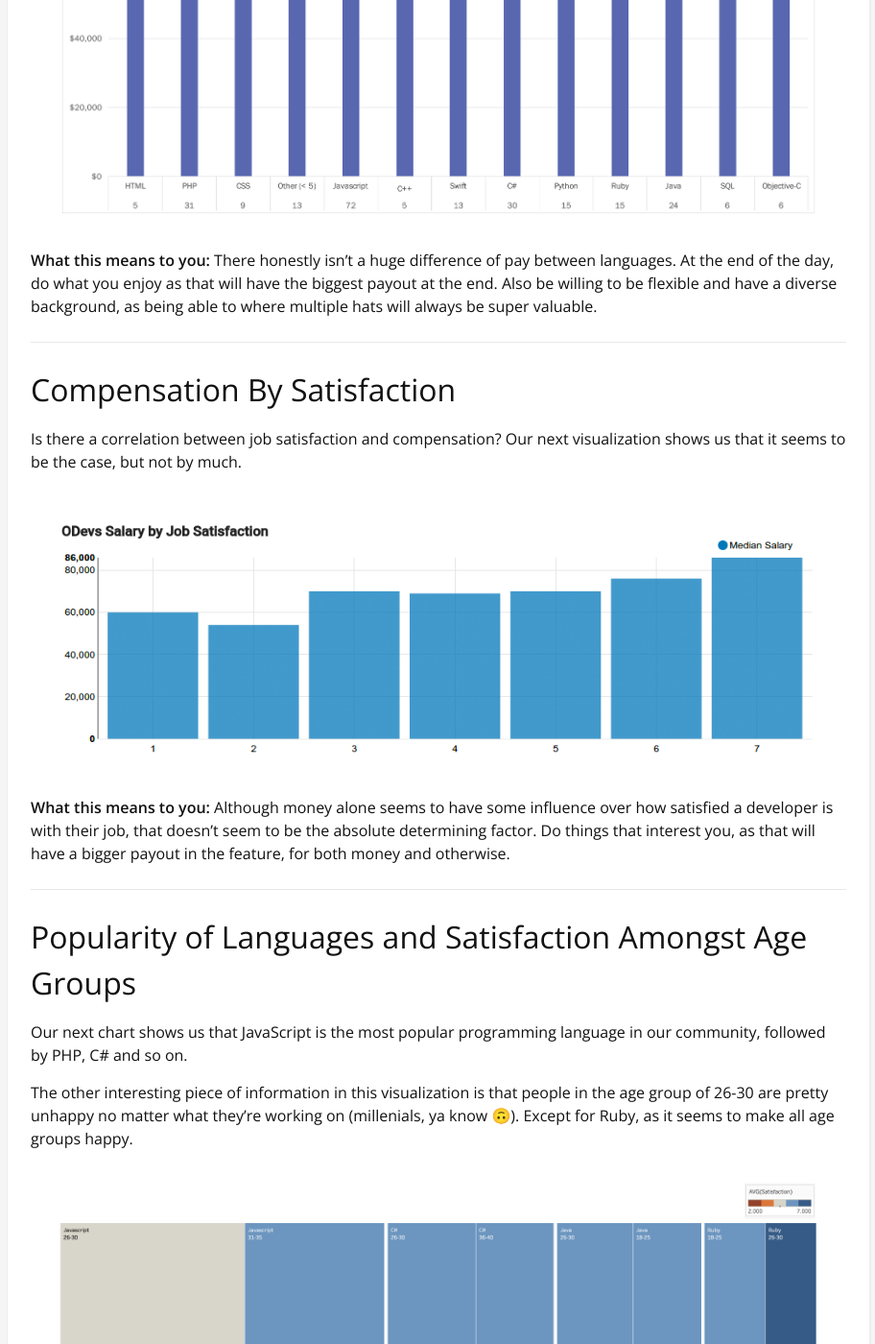
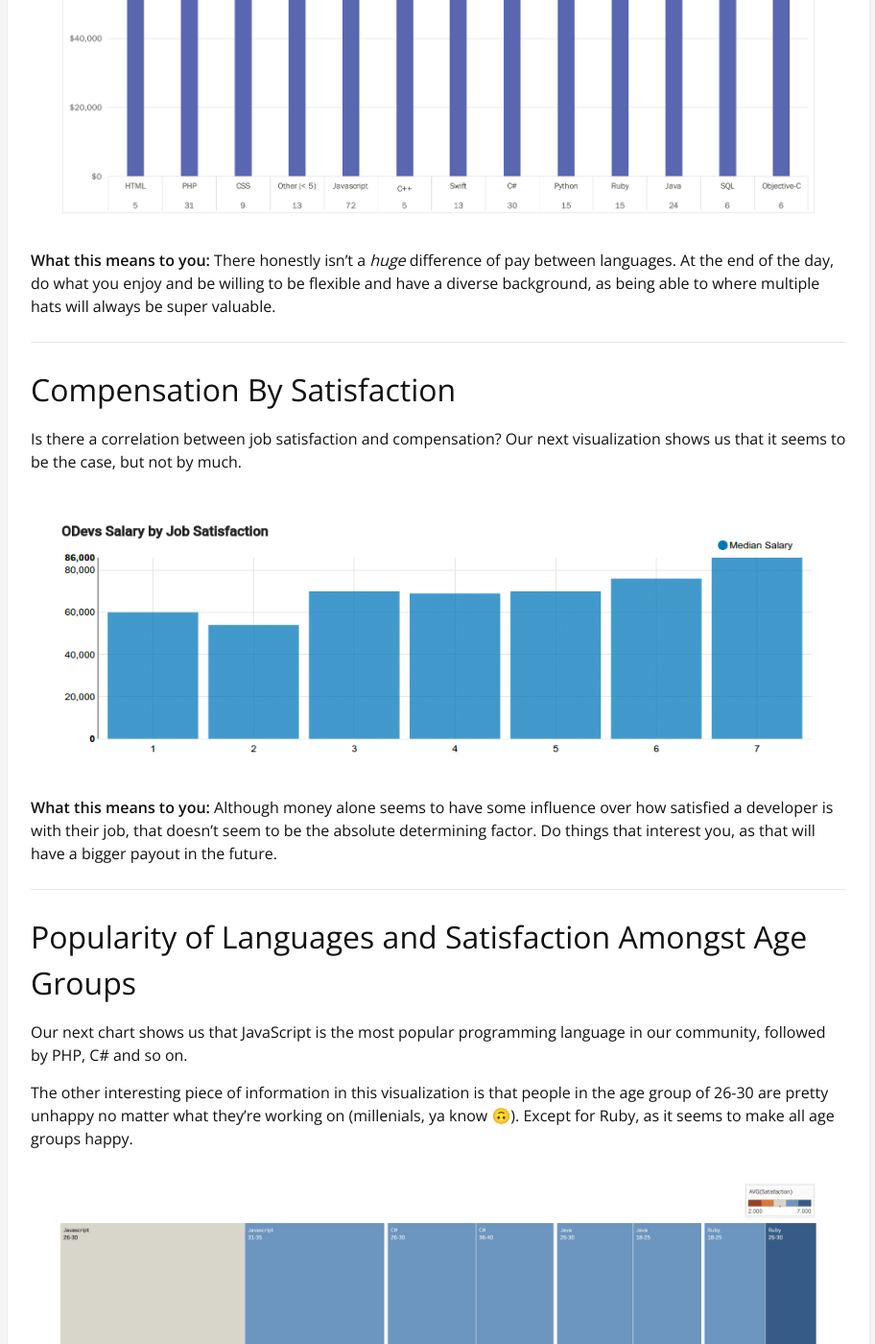
Before and after one commit to OrlandoDevs/orlandodevs.github.io, a Jekyll site: the page built from _posts/2017-07-10-orlando-devs-salaries-2017.md, in a window 1280 px wide and 1400 px high, scrolled down 4338 px. Shown: the whole window at 96% size, without its empty margins (183-1095 px from the left). Built offline with Jekyll 4.4.1, drawn with Linux system fonts in a browser that asks for light colours; comment, search, counter and statistics services are not loaded; some of the changed text lies outside the part shown.

Commit message:
Edits after checkout site

```diff
--- a/_posts/2017-07-10-orlando-devs-salaries-2017.md
+++ b/_posts/2017-07-10-orlando-devs-salaries-2017.md
@@ -64,7 +64,7 @@
 
 <img src="/assets/authors/sergiocruz/2017-salaries/3-pay-by-language.png" class="img-large img-center" alt="Compensation by programming language in Orlando, FL for software developers in 2017" />
 
-**What this means to you:** There honestly isn't a huge difference of pay between languages. At the end of the day, do what you enjoy as that will have the biggest payout at the end. Also be willing to be flexible and have a diverse background, as being able to where multiple hats will always be super valuable.
+**What this means to you:** There honestly isn't a _huge_ difference of pay between languages. At the end of the day, do what you enjoy and be willing to be flexible and have a diverse background, as being able to where multiple hats will always be super valuable.
 
 ---
 
@@ -74,7 +74,7 @@
 
 <img src="/assets/authors/sergiocruz/2017-salaries/4-pay-by-satisfaction.png" class="img-large img-center" alt="Correlation between pay and job satisfaction for Orlando, FL developers in 2017" />
 
-**What this means to you:** Although money alone seems to have some influence over how satisfied a developer is with their job, that doesn't seem to be the absolute determining factor. Do things that interest you, as that will have a bigger payout in the feature, for both money and otherwise.
+**What this means to you:** Although money alone seems to have some influence over how satisfied a developer is with their job, that doesn't seem to be the absolute determining factor. Do things that interest you, as that will have a bigger payout in the future.
 
 ---
 
@@ -92,7 +92,7 @@
 
 ## Compensation and People Management
 
-Is it true that developers need to become managers to finally have a breakthrough in income? According to the following chart, that **does not seem to be the case** in our community.
+Is it true that developers need to become managers to finally have a breakthrough in income? According to the following chart, that does **not** seem to be the case in our community.
 
 <img src="/assets/authors/sergiocruz/2017-salaries/8-pay-and-management.png" class="img-large img-center" alt="Programming language popularity amongst age groups in Orlando, FL in 2017" />
 
@@ -108,20 +108,20 @@
 
 **Question 1:** Primary Coding Language Used
 
-<img src="/assets/authors/sergiocruz/2017-salaries/answer-1.png" class="img-large img-center" alt="Primarty Coding Language Used in Orlando FL in 2017" />
+<img src="/assets/authors/sergiocruz/2017-salaries/answer-1.png" class="img-medium img-center" alt="Primarty Coding Language Used in Orlando FL in 2017" />
 
 **Question 2:** Secondary Coding Language Used
 
-<img src="/assets/authors/sergiocruz/2017-salaries/answer-2.png" class="img-large img-center" alt="Secondary Coding Language Used in Orlando FL in 2017" />
+<img src="/assets/authors/sergiocruz/2017-salaries/answer-2.png" class="img-medium img-center" alt="Secondary Coding Language Used in Orlando FL in 2017" />
 
 **Question 3:** Primary Framework/Platform Used
 
-<img src="/assets/authors/sergiocruz/2017-salaries/answer-3.png" class="img-large img-center" alt="Primary Framework Used in Orlando FL in 2017" />
+<img src="/assets/authors/sergiocruz/2017-salaries/answer-3.png" class="img-medium img-center" alt="Primary Framework Used in Orlando FL in 2017" />
 
 
 **Question 4:** Secondary Framework/Platform Used
 
-<img src="/assets/authors/sergiocruz/2017-salaries/answer-4.png" class="img-large img-center" alt="Secondary Framework Used in Orlando FL in 2017" />
+<img src="/assets/authors/sergiocruz/2017-salaries/answer-4.png" class="img-medium img-center" alt="Secondary Framework Used in Orlando FL in 2017" />
 
 **Question 5:** Which of the following best describe you?
 
@@ -129,57 +129,57 @@
 
 **Question 6:** Which parts of the Joel Test does your development work environment pass?
 
-<img src="/assets/authors/sergiocruz/2017-salaries/answer-6.png" class="img-large img-center" alt="Joel Test at Orlando, FL Companies in 2017" />
+<img src="/assets/authors/sergiocruz/2017-salaries/answer-6.png" class="img-medium img-center" alt="Joel Test at Orlando, FL Companies in 2017" />
 
 **Question 7:** Managers: How many direct reports do you have?
 
-<img src="/assets/authors/sergiocruz/2017-salaries/answer-7.png" class="img-large img-center" alt="How many direct reports" />
+<img src="/assets/authors/sergiocruz/2017-salaries/answer-7.png" class="img-medium img-center" alt="How many direct reports" />
 
 **Question 8:** Total number of developers at your company
 
-<img src="/assets/authors/sergiocruz/2017-salaries/answer-8.png" class="img-large img-center" alt="How many direct reports" />
+<img src="/assets/authors/sergiocruz/2017-salaries/answer-8.png" class="img-medium img-center" alt="How many direct reports" />
 
 **Question 9:** I work X hours per week on average.
 
-<img src="/assets/authors/sergiocruz/2017-salaries/answer-9.png" class="img-large img-center" alt="How many hours software developers work a week in Orlando in 2017" />
+<img src="/assets/authors/sergiocruz/2017-salaries/answer-9.png" class="img-small img-center" alt="How many hours software developers work a week in Orlando in 2017" />
 
 **Question 10:** I work remotely X days per week on average.
 
-<img src="/assets/authors/sergiocruz/2017-salaries/answer-10.png" class="img-large img-center" alt="How many remote days a week software developers in Orlando work in 2017" />
+<img src="/assets/authors/sergiocruz/2017-salaries/answer-10.png" class="img-medium img-center" alt="How many remote days a week software developers in Orlando work in 2017" />
 
 **Question 11:** My employment status is:
 
-<img src="/assets/authors/sergiocruz/2017-salaries/answer-11.png" class="img-large img-center" alt="Employment status of software developers in Orlando work in 2017" />
+<img src="/assets/authors/sergiocruz/2017-salaries/answer-11.png" class="img-medium img-center" alt="Employment status of software developers in Orlando work in 2017" />
 
 **Question 12:** I am satisfied with my job.
 
-<img src="/assets/authors/sergiocruz/2017-salaries/answer-12.png" class="img-large img-center" alt="Work satisfaction of software developers in Orlando in 2017" />
+<img src="/assets/authors/sergiocruz/2017-salaries/answer-12.png" class="img-medium img-center" alt="Work satisfaction of software developers in Orlando in 2017" />
 
 ### Section 2: Developer History (Required)
 
 **Question 13:** Development experience level
 
-<img src="/assets/authors/sergiocruz/2017-salaries/answer-13.png" class="img-large img-center" alt="Experience level of software developers in Orlando in 2017" />
+<img src="/assets/authors/sergiocruz/2017-salaries/answer-13.png" class="img-medium img-center" alt="Experience level of software developers in Orlando in 2017" />
 
 **Question 14:** I have worked for this many years as a developer:
 
-<img src="/assets/authors/sergiocruz/2017-salaries/answer-14.png" class="img-large img-center" alt="Work experience of developers in Orlando in 2017" />
+<img src="/assets/authors/sergiocruz/2017-salaries/answer-14.png" class="img-medium img-center" alt="Work experience of developers in Orlando in 2017" />
 
 **Question 15:** Educational background for development (do not count education in other disciplines, choose highest level attained):
 
-<img src="/assets/authors/sergiocruz/2017-salaries/answer-15.png" class="img-large img-center" alt="Educational background of developers in Orlando in 2017" />
+<img src="/assets/authors/sergiocruz/2017-salaries/answer-15.png" class="img-medium img-center" alt="Educational background of developers in Orlando in 2017" />
 
 **Question 16:** If you hold a traditional degree (bachelor, masters or similar) in development, please select the title most similar to your degree:
 
-<img src="/assets/authors/sergiocruz/2017-salaries/answer-16.png" class="img-large img-center" alt="Technical degrees of developers in Orlando in 2017" />
+<img src="/assets/authors/sergiocruz/2017-salaries/answer-16.png" class="img-medium img-center" alt="Technical degrees of developers in Orlando in 2017" />
 
 **Question 17:** Do you hold a degree outside the development field?
 
-<img src="/assets/authors/sergiocruz/2017-salaries/answer-17.png" class="img-large img-center" alt="Degrees outside of development fields of programmers in Orlando in 2017" />
+<img src="/assets/authors/sergiocruz/2017-salaries/answer-17.png" class="img-medium img-center" alt="Degrees outside of development fields of programmers in Orlando in 2017" />
 
 **Question 18:** Do you hold a degree outside the development field?
 
-<img src="/assets/authors/sergiocruz/2017-salaries/answer-18.png" class="img-large img-center" alt="Degrees outside of development fields of programmers in Orlando in 2017" />
+<img src="/assets/authors/sergiocruz/2017-salaries/answer-18.png" class="img-medium img-center" alt="Degrees outside of development fields of programmers in Orlando in 2017" />
 
 **Question 19:** If you answered the previous question, please elaborate on what other field you studied:
 
@@ -189,7 +189,7 @@
 
 **Question 20:** Are you an hourly or salaried worker?
 
-<img src="/assets/authors/sergiocruz/2017-salaries/answer-20.png" class="img-large img-center" alt="Degrees outside of development fields of programmers in Orlando in 2017" />
+<img src="/assets/authors/sergiocruz/2017-salaries/answer-20.png" class="img-medium img-center" alt="Degrees outside of development fields of programmers in Orlando in 2017" />
 
 **Question 21:** I make approximately $X per YEAR (excluding overtime and bonuses):
 
@@ -197,7 +197,7 @@
 
 **Question 22:** I am eligible for overtime pay at my job:
 
-<img src="/assets/authors/sergiocruz/2017-salaries/answer-22.png" class="img-large img-center" alt="Overtime status of programmers in Orlando in 2017" />
+<img src="/assets/authors/sergiocruz/2017-salaries/answer-22.png" class="img-medium img-center" alt="Overtime status of programmers in Orlando in 2017" />
 
 
 **Question 23:** The last pay increase I got was $X per YEAR (enter 0 if you have NEVER had a pay increase):
@@ -206,27 +206,27 @@
 
 **Question 24:** The last pay increase I got was $X per YEAR (enter 0 if you have NEVER had a pay increase):
 
-<img src="/assets/authors/sergiocruz/2017-salaries/answer-24.png" class="img-large img-center" alt="Last pay increase of programmers in Orlando in 2017" />
+<img src="/assets/authors/sergiocruz/2017-salaries/answer-24.png" class="img-medium img-center" alt="Last pay increase of programmers in Orlando in 2017" />
 
 **Question 25:** I got my last pay increase X years ago.
 
-<img src="/assets/authors/sergiocruz/2017-salaries/answer-25.png" class="img-large img-center" alt="When last pay increase happened for programmers in Orlando in 2017" />
+<img src="/assets/authors/sergiocruz/2017-salaries/answer-25.png" class="img-medium img-center" alt="When last pay increase happened for programmers in Orlando in 2017" />
 
 **Question 26:** Reason for last pay increase
 
-<img src="/assets/authors/sergiocruz/2017-salaries/answer-26.png" class="img-large img-center" alt="Reason for last pay increase of programmers in Orlando in 2017" />
+<img src="/assets/authors/sergiocruz/2017-salaries/answer-26.png" class="img-medium img-center" alt="Reason for last pay increase of programmers in Orlando in 2017" />
 
 **Question 27:** The company pays for X% of my healthcare premiums:
 
-<img src="/assets/authors/sergiocruz/2017-salaries/answer-27.png" class="img-large img-center" alt="Health care coverage of programmers in Orlando in 2017" />
+<img src="/assets/authors/sergiocruz/2017-salaries/answer-27.png" class="img-medium img-center" alt="Health care coverage of programmers in Orlando in 2017" />
 
 **Question 28:** I have X weeks of vacation per year.
 
-<img src="/assets/authors/sergiocruz/2017-salaries/answer-28.png" class="img-large img-center" alt="PTO per year of programmers in Orlando in 2017" />
+<img src="/assets/authors/sergiocruz/2017-salaries/answer-28.png" class="img-medium img-center" alt="PTO per year of programmers in Orlando in 2017" />
 
 **Question 29:** Last year I took X weeks of vacation:
 
-<img src="/assets/authors/sergiocruz/2017-salaries/answer-29.png" class="img-large img-center" alt="Used PTO of programmers in Orlando in 2017" />
+<img src="/assets/authors/sergiocruz/2017-salaries/answer-29.png" class="img-medium img-center" alt="Used PTO of programmers in Orlando in 2017" />
 
 **Question 30:** Other benefits I have include:
 
@@ -234,44 +234,44 @@
 
 **Question 31:** Non-monetary perks at my company include:
 
-<img src="/assets/authors/sergiocruz/2017-salaries/answer-31.png" class="img-large img-center" alt="Non-monetary perks of programmers in Orlando in 2017" />
+<img src="/assets/authors/sergiocruz/2017-salaries/answer-31.png" class="img-medium img-center" alt="Non-monetary perks of programmers in Orlando in 2017" />
 
 ### Company Details (Required)
 
 **Question 32:** The company I work for is best described as:
 
-<img src="/assets/authors/sergiocruz/2017-salaries/answer-32.png" class="img-large img-center" alt="" />
+<img src="/assets/authors/sergiocruz/2017-salaries/answer-32.png" class="img-medium img-center" alt="" />
 
 **Question 33:** Total number of employees at company:
 
-<img src="/assets/authors/sergiocruz/2017-salaries/answer-33.png" class="img-large img-center" alt="" />
+<img src="/assets/authors/sergiocruz/2017-salaries/answer-33.png" class="img-medium img-center" alt="" />
 
 **Question 34:** Remote workers only: Check all that apply.
 
-<img src="/assets/authors/sergiocruz/2017-salaries/answer-34.png" class="img-large img-center" alt="" />
+<img src="/assets/authors/sergiocruz/2017-salaries/answer-34.png" class="img-medium img-center" alt="" />
 
 **Question 35:** If you are working for a startup, what round are you currently in for funding?
-<img src="/assets/authors/sergiocruz/2017-salaries/answer-35.png" class="img-large img-center" alt="" />
+<img src="/assets/authors/sergiocruz/2017-salaries/answer-35.png" class="img-medium img-center" alt="" />
 
 ### Demographics (optional)
 
 **Question 36:** Age
 
-<img src="/assets/authors/sergiocruz/2017-salaries/answer-36.png" class="img-large img-center" alt="" />
+<img src="/assets/authors/sergiocruz/2017-salaries/answer-36.png" class="img-medium img-center" alt="" />
 
 
 **Question 37:** Gender
 
-<img src="/assets/authors/sergiocruz/2017-salaries/answer-37.png" class="img-large img-center" alt="" />
+<img src="/assets/authors/sergiocruz/2017-salaries/answer-37.png" class="img-medium img-center" alt="" />
 
 **Question 38:** Check all that describe you.
 
-<img src="/assets/authors/sergiocruz/2017-salaries/answer-38.png" class="img-large img-center" alt="" />
+<img src="/assets/authors/sergiocruz/2017-salaries/answer-38.png" class="img-medium img-center" alt="" />
 
 
 **Question 39:** I consider myself a part of the LGBTQ+ Community:
 
-<img src="/assets/authors/sergiocruz/2017-salaries/answer-39.png" class="img-large img-center" alt="" />
+<img src="/assets/authors/sergiocruz/2017-salaries/answer-39.png" class="img-medium img-center" alt="" />
 
 
 ---
@@ -305,4 +305,5 @@
 
 If you’re curious to see any other potential correlations we might have left behind, or just want to chat about this data, please feel free to contact us:
 
-By Twitter: [@OrlandoDevs](https://twitter.com/OrlandoDevs) By Email: [orlandodevcommunity@gmail.com](mailto:orlandodevcommunity@gmail.com)
+By Twitter: [@OrlandoDevs](https://twitter.com/OrlandoDevs)
+By Email: [orlandodevcommunity@gmail.com](mailto:orlandodevcommunity@gmail.com)
```
Also changed, not shown: other parts of _posts/2017-07-10-orlando-devs-salaries-2017.md (+2 -2 lines), 1 other file.
